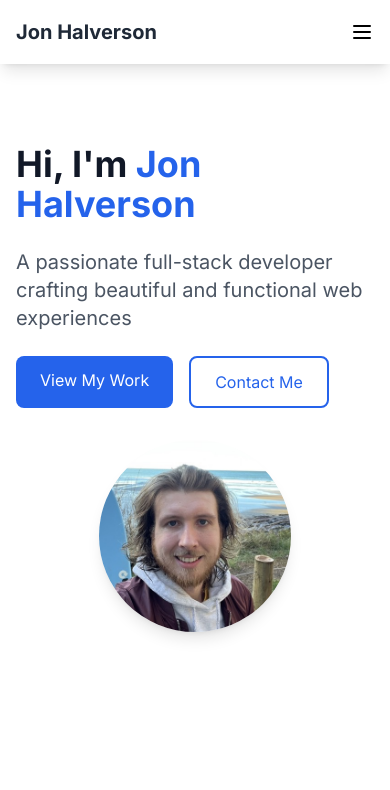
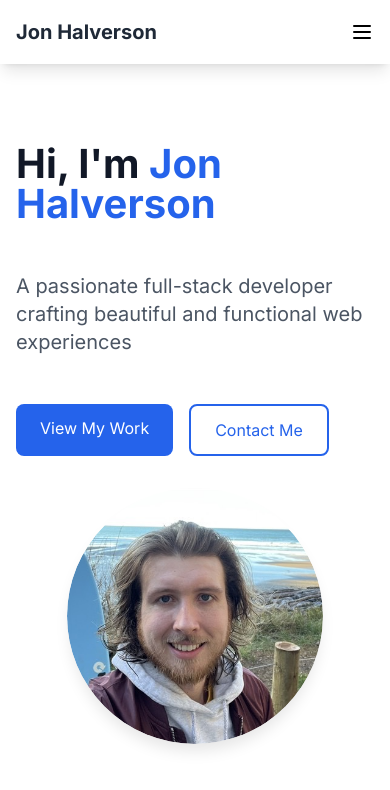
Before and after one commit to jhalverson1/Portfolio, a Next.js app: page /Portfolio/ in a window 390 px wide. Shown: the top 790 px of the page. Built offline with nearby package versions, Linux system fonts and the light colour scheme.

Commit message:
Enhance global styles and update Hero component layout. Added critical base styles, improved responsiveness, and refined inline styles for better visual consistency. Updated image handling and adjusted padding for a more polished appearance.

```diff
--- a/src/app/globals.css
+++ b/src/app/globals.css
@@ -7,11 +7,28 @@
   --background-rgb: 255, 255, 255;
 }
 
+/* Critical base styles */
+* {
+  margin: 0;
+  padding: 0;
+  box-sizing: border-box;
+}
+
+html {
+  scroll-behavior: smooth;
+}
+
 body {
   color: rgb(var(--foreground-rgb));
   background: rgb(var(--background-rgb));
   min-height: 100vh;
   width: 100%;
+  font-family: system-ui, -apple-system, BlinkMacSystemFont, 'Segoe UI', Roboto, Oxygen, Ubuntu, Cantarell, 'Open Sans', 'Helvetica Neue', sans-serif;
+}
+
+img {
+  max-width: 100%;
+  height: auto;
 }
 
 /* Ensure Tailwind utilities are properly applied */
@@ -20,3 +37,10 @@ body {
     min-height: 100vh;
   }
 }
+
+/* Fallback grid styles */
+@media (min-width: 768px) {
+  .md\:grid-cols-2 {
+    grid-template-columns: repeat(2, minmax(0, 1fr));
+  }
+}
--- a/src/components/Hero.tsx
+++ b/src/components/Hero.tsx
@@ -5,19 +5,20 @@ import Link from "next/link";
 
 const Hero = () => {
   return (
-    <section className="py-20 md:py-28">
-      <div className="grid md:grid-cols-2 gap-8 items-center">
-        <div className="space-y-6">
-          <h1 className="text-4xl md:text-5xl font-bold text-gray-900">
-            Hi, I'm <span className="text-blue-600">Jon Halverson</span>
+    <section className="py-20 md:py-28" style={{ padding: "5rem 0" }}>
+      <div className="grid md:grid-cols-2 gap-8 items-center" style={{ display: "grid", gap: "2rem", alignItems: "center" }}>
+        <div className="space-y-6" style={{ display: "flex", flexDirection: "column", gap: "1.5rem" }}>
+          <h1 className="text-4xl md:text-5xl font-bold text-gray-900" style={{ fontSize: "2.5rem", fontWeight: "bold", color: "#111827" }}>
+            Hi, I'm <span className="text-blue-600" style={{ color: "#2563EB" }}>Jon Halverson</span>
           </h1>
-          <p className="text-xl text-gray-600">
+          <p className="text-xl text-gray-600" style={{ fontSize: "1.25rem", color: "#4B5563" }}>
             A passionate full-stack developer crafting beautiful and functional web experiences
           </p>
-          <div className="flex gap-4">
+          <div className="flex gap-4" style={{ display: "flex", gap: "1rem" }}>
             <Link
               href="#projects"
               className="px-6 py-3 bg-blue-600 text-white rounded-lg hover:bg-blue-700 transition-colors"
+              style={{ padding: "0.75rem 1.5rem", backgroundColor: "#2563EB", color: "white", borderRadius: "0.5rem" }}
               aria-label="View my work"
             >
               View My Work
@@ -25,14 +26,26 @@ const Hero = () => {
             <Link
               href="#contact"
               className="px-6 py-3 border-2 border-blue-600 text-blue-600 rounded-lg hover:bg-blue-50 transition-colors"
+              style={{ padding: "0.75rem 1.5rem", border: "2px solid #2563EB", color: "#2563EB", borderRadius: "0.5rem" }}
               aria-label="Contact me"
             >
               Contact Me
             </Link>
           </div>
         </div>
-        <div className="flex justify-center">
-          <div className="relative w-48 h-48 md:w-64 md:h-64">
+        <div className="flex justify-center" style={{ display: "flex", justifyContent: "center" }}>
+          <div
+            className="relative w-48 h-48 md:w-64 md:h-64"
+            style={{
+              position: "relative",
+              width: "16rem",
+              height: "16rem",
+              maxWidth: "100%",
+              overflow: "hidden",
+              borderRadius: "9999px",
+              boxShadow: "0 10px 15px -3px rgba(0, 0, 0, 0.1)"
+            }}
+          >
             <Image
               src="/Portfolio/IMG_0008.JPG"
               alt="Profile picture"
@@ -40,6 +53,10 @@ const Hero = () => {
               className="object-cover rounded-full shadow-lg"
               priority
               sizes="(max-width: 768px) 192px, 256px"
+              style={{
+                objectFit: "cover",
+                borderRadius: "9999px"
+              }}
             />
           </div>
         </div>
```
